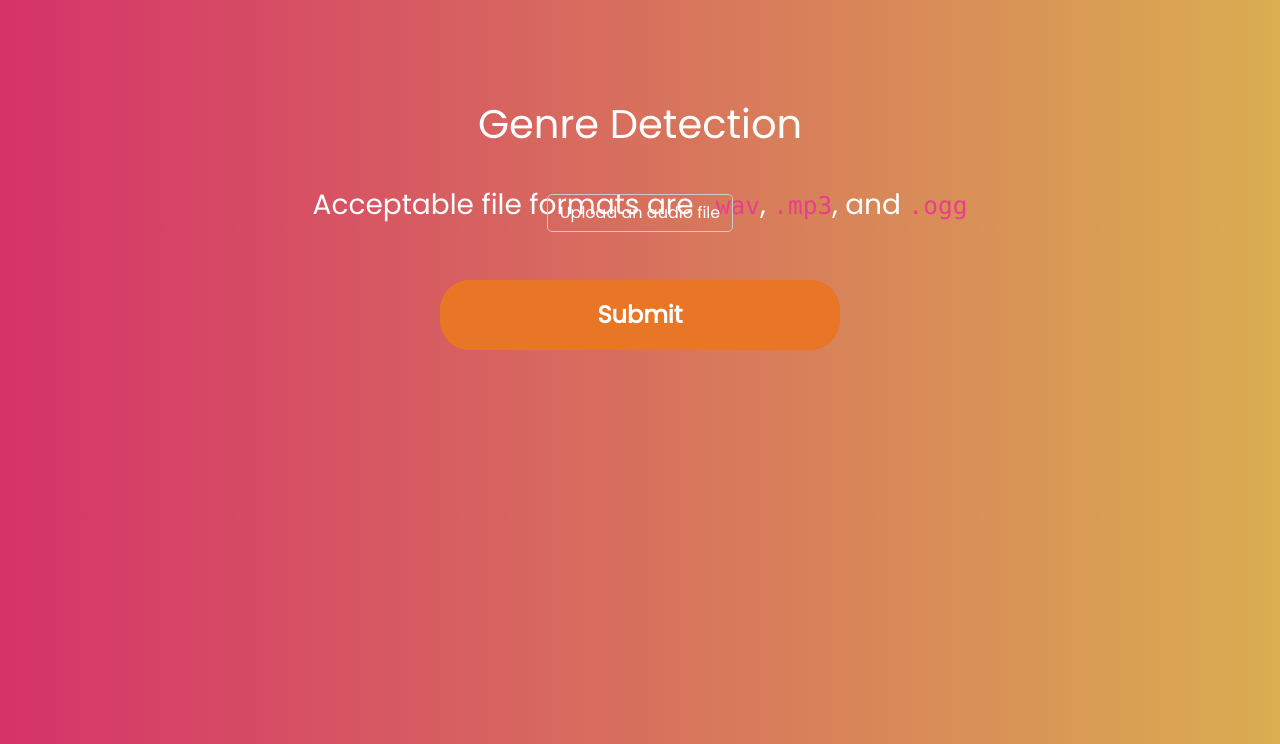
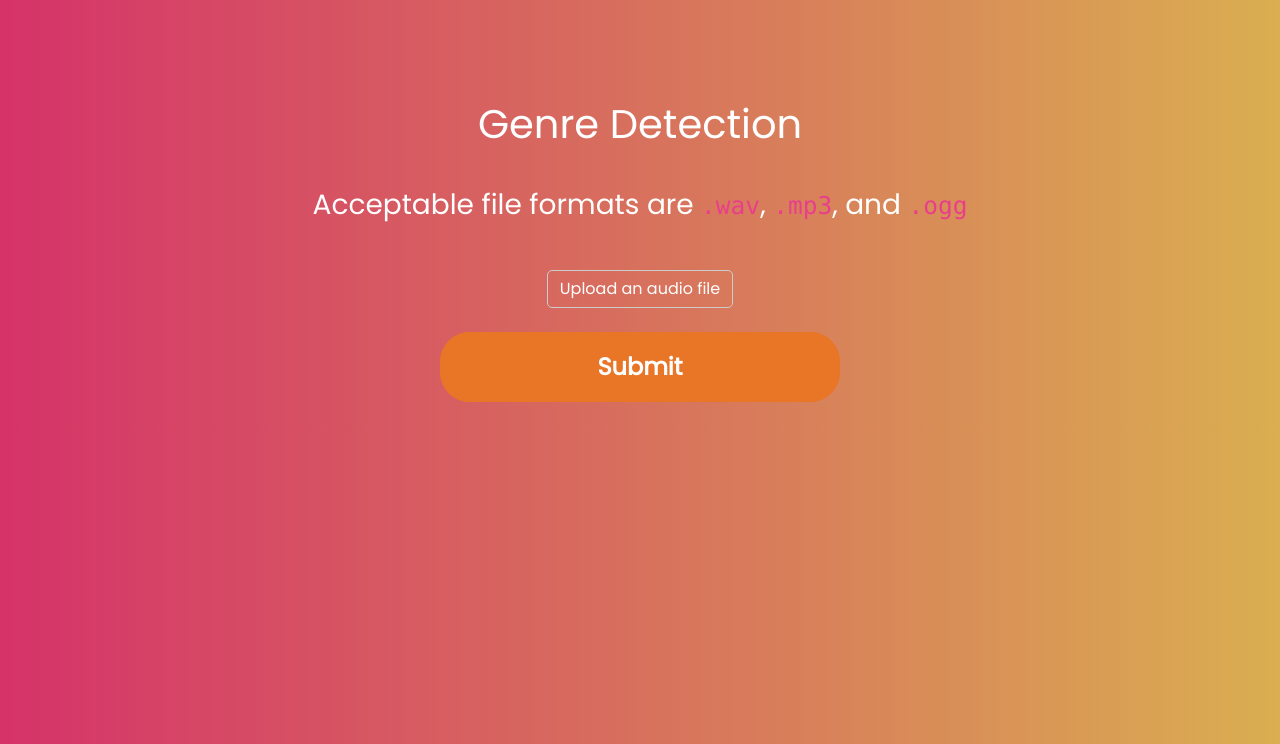
Before and after one commit to saisree27/hacktj-8.0-project, a Django app: page /genre in a window 1280 px wide. Shown: the part 56-800 px from the top of the page. Run offline with Django 3.2, Linux system fonts and the light colour scheme; some libraries are stand-ins or nearby versions.

Commit message:
misc changes

```diff
--- a/hacktj8/music/static/css/genre.css
+++ b/hacktj8/music/static/css/genre.css
@@ -1,4 +1,4 @@
-.position {
+/* .position {
     position: absolute;
     width: 400px;
     height: 300px;
@@ -7,7 +7,7 @@
     margin: -150px 0 0 -200px;
 
     text-align: center;
-}
+} */
 
   :root {
     --background: #E5FFB3;
@@ -18,7 +18,7 @@
     --text: #ffffff;
   }
 
-  #submit {
+  #submitButton {
     display: block;
     cursor: pointer;
     outline: none;
@@ -36,7 +36,7 @@
     margin-bottom: 15px;
 }
 
-#submit:hover {
+#submitButton:hover {
     background-image: linear-gradient(
         145deg,
         transparent 10%,
@@ -79,3 +79,17 @@ input[type="file"] {
     padding: 6px 12px;
     cursor: pointer;
 }
+
+.loader {
+    border: 2px solid #ffac3f;
+    border-top: 2px solid #ffffff;
+    border-radius: 50%;
+    width: 40px;
+    height: 40px;
+    animation: spin 2s linear infinite;
+  }
+
+  @keyframes spin {
+    0% { transform: rotate(0deg); }
+    100% { transform: rotate(360deg); }
+  }
--- a/hacktj8/music/templates/music/generation.html
+++ b/hacktj8/music/templates/music/generation.html
@@ -82,7 +82,7 @@
 
         <div id="output">{{message}}</div>
 
-
+    </div>
 
     <script>
         var focusedGenre = '';
@@ -132,7 +132,6 @@
 
     </script>
 
-    </div>
 
 
     {% endblock %}
--- a/hacktj8/music/templates/music/genre.html
+++ b/hacktj8/music/templates/music/genre.html
@@ -11,20 +11,30 @@
 
 <body style="background-image:linear-gradient(90deg, #d53369 0%, #daae51 100%);">
     {% block content %}
+    <div class="container-fluid wrapper">
         <h1 style="text-align: center; margin-top: 100px; color: white;">Genre Detection</h1>
-    <h3 style="text-align: center; margin-top: 40px; color: white;">Acceptable file formats are <code>.wav</code>, <code>.mp3</code>, and <code>.ogg</code></h3>
-    <div class="position">
+        <h3 style="text-align: center; margin-top: 40px; color: white;">Acceptable file formats are <code>.wav</code>,
+            <code>.mp3</code>, and <code>.ogg</code>
+        </h3>
+
         <form action="{% url 'genre' %}" method="post" enctype="multipart/form-data">
             {% csrf_token %}
+            <div class="form-group row justify-content-center mt-5">
                 <label for="id_document" class="custom-file-upload" style="color: white">
                     Upload an audio file
                 </label>
                 <span id="file-selected"></span>
                 {{ form.document }}
+            </div>
 
-            <button class="btn btn-primary" id='submit' type="submit" style="margin-top:40px;">Submit</button>
+            <div class="row justify-content-center">
+                <button class="btn btn-primary" id='submitButton' type="submit">Submit</button>
+            </div>
         </form>
-        <p id="output" style="color: white">{{message}}</p>
+        <div class="row justify-content-center">
+            <div class="loader" id="loading_symbol" hidden></div>
+            <h3 id="output" style="color: white">{{message}}</h3>
+        </div>
     </div>
 
 
--- a/hacktj8/music/views.py
+++ b/hacktj8/music/views.py
@@ -13,7 +13,6 @@ import pickle
 import os
 import base64
 import random
-import time
 
 # Create your views here.
 
@@ -25,6 +24,7 @@ def index(request):
 def genre(request):
     if request.method == 'POST':
         form = UploadFileForm(request.POST, request.FILES)
+        print(request.FILES)
         if 'document' in request.FILES and form.is_valid():
             file_sent = request.FILES['document']
             newfile = File(filename=file_sent.name + "_" + str(random.getrandbits(64)), document=file_sent)
@@ -51,7 +51,7 @@ def generation(request):
 
         audiofile = generation_helper(path)
         # music continuation here
-        time.sleep(2)
+
         print(audiofile)
         enc = base64.b64encode(open(audiofile, "rb").read())
         fr = JsonResponse({'file': enc.decode('utf-8'), "filetype": audiofile.split(".")[-1]})
```
Also changed, not shown: 1 other file. Lines whose indentation alone changed are shown as unchanged.
